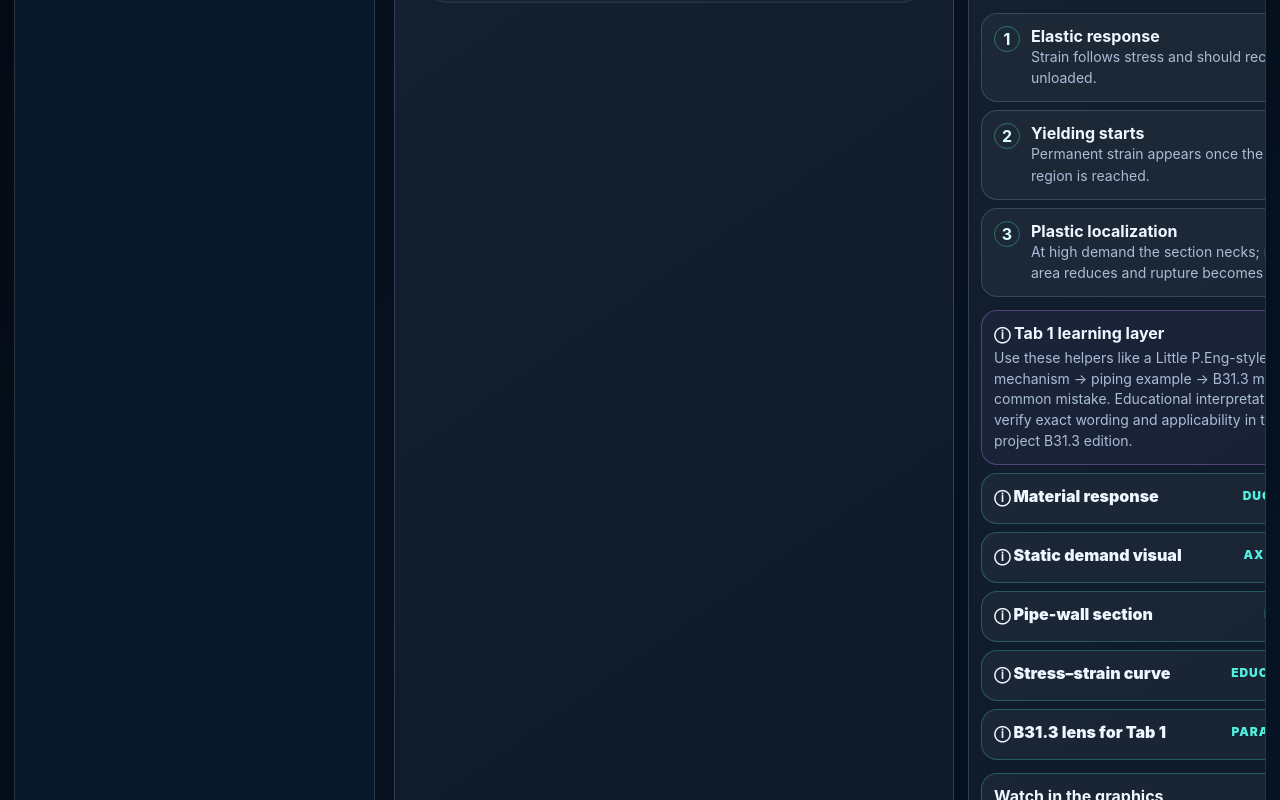
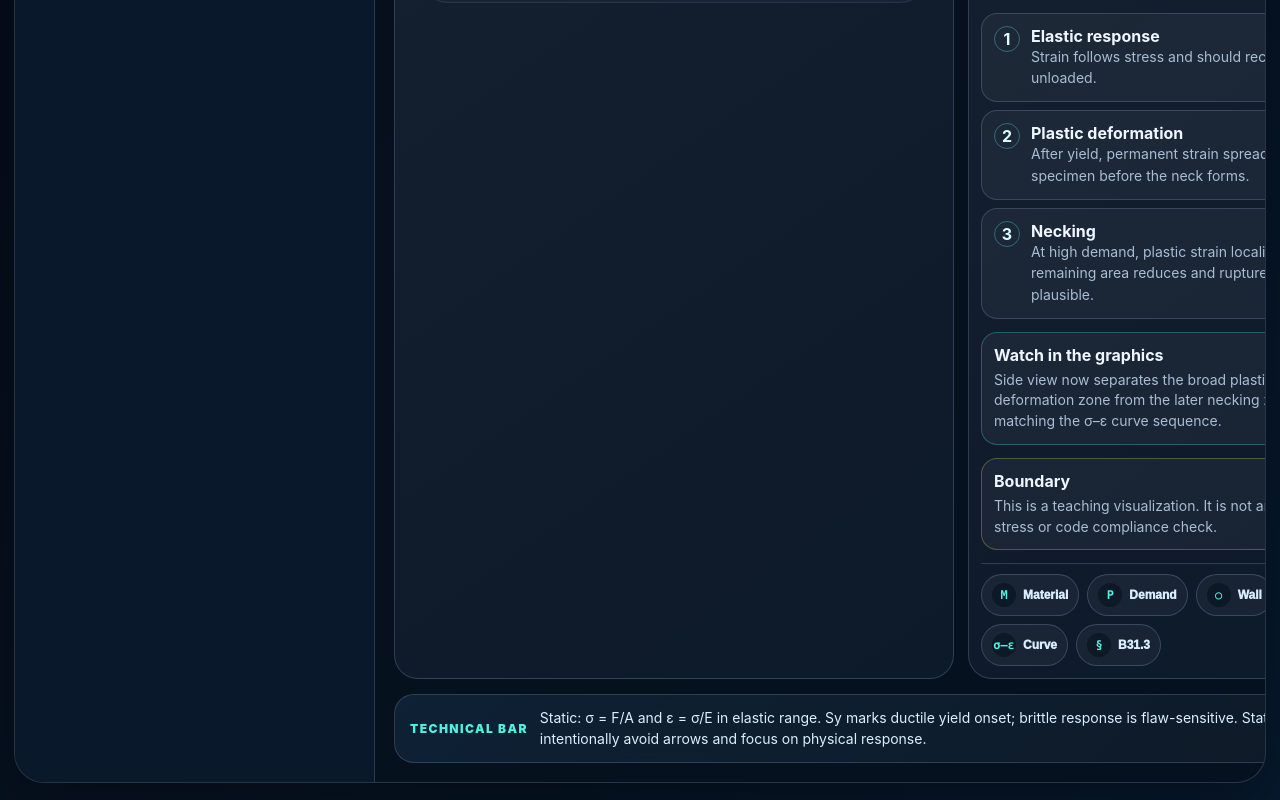
Before and after one commit to reallaksh19/PipingStressIllustration, a React (Vite) app in the folder failure-strength-lab-v3/: page / in a window 1280 px wide. Shown: the part 1120-1920 px from the top of the page. Built offline with nearby package versions, Linux system fonts and the light colour scheme.

Commit message:
Move static learning helpers to bottom icon bar

```diff
--- a/failure-strength-lab-v3/src/components/Interpretation.tsx
+++ b/failure-strength-lab-v3/src/components/Interpretation.tsx
@@ -1,3 +1,4 @@
+import { useState } from 'react';
 import { LabState, Status } from '../model/types';
 import { allowableStressRangePercent, cycleLabel, logCycles } from '../model/fatigueModel';
 
@@ -7,6 +8,7 @@ type Readout = { headline: string; principle: string; items: Item[]; steps: Step
 type StaticHelper = { title: string; route: string; concept: string; piping: string; b313: string; mistake: string; next: string };
 
 export function Interpretation({ state, status }: { state: LabState; status: Status }) {
+  const [activeStaticHelper, setActiveStaticHelper] = useState<string | null>(null);
   const r = state.mode === 'fatigue' ? fatigueReadout(state) : staticReadout(state);
   return <div className="interp" style={{ gap: 13 }}>
     <span className="badge" style={{ color: status.color }}>{status.badge}</span>
@@ -24,39 +26,57 @@ export function Interpretation({ state, status }: { state: LabState; status: Sta
       </div>)}
     </div>
 
-    {state.mode === 'static' && <StaticLearningHelpers state={state} />}
-
     <div className="bucket" style={{ borderColor: 'rgba(82,240,223,.28)' }}><b>Watch in the graphics</b><span className="copy">{r.watch}</span></div>
     <div className="bucket" style={{ borderColor: 'rgba(255,215,91,.28)' }}><b>Boundary</b><span className="copy">{r.caution}</span></div>
+
+    {state.mode === 'static' && <StaticLearningBar state={state} active={activeStaticHelper} onPick={setActiveStaticHelper} />}
   </div>;
 }
 
-function StaticLearningHelpers({ state }: { state: LabState }) {
+function StaticLearningBar({ state, active, onPick }: { state: LabState; active: string | null; onPick: (title: string | null) => void }) {
   const helpers = staticHelpers(state);
-  return <div style={{ display: 'grid', gap: 8 }} aria-label="Static loading learning helpers">
-    <div className="bucket" style={{ borderColor: 'rgba(184,132,255,.34)', background: 'rgba(184,132,255,.055)' }}>
-      <b>ⓘ Tab 1 learning layer</b>
-      <span className="copy">Use these helpers like a Little P.Eng-style route: mechanism → piping example → B31.3 map → common mistake. Educational interpretation only; verify exact wording and applicability in the licensed project B31.3 edition.</span>
+  const selected = helpers.find(helper => helper.title === active) ?? null;
+  const iconFor = (title: string) => title.includes('Material') ? 'M' : title.includes('demand') ? 'P' : title.includes('section') ? '○' : title.includes('curve') ? 'σ–ε' : '§';
+  const shortFor = (title: string) => title.replace('B31.3 lens for Tab 1', 'B31.3').replace('Static demand visual', 'Demand').replace('Pipe-wall section', 'Wall').replace('Stress–strain curve', 'Curve').replace('Material response', 'Material');
+
+  return <div style={{ display: 'grid', gap: 10, borderTop: '1px solid rgba(190,220,255,.18)', paddingTop: 10 }} aria-label="Static loading learning bar">
+    <div style={{ display: 'flex', flexWrap: 'wrap', gap: 8, alignItems: 'center' }}>
+      {helpers.map(helper => {
+        const activeButton = selected?.title === helper.title;
+        return <button
+          key={helper.title}
+          type="button"
+          onClick={() => onPick(activeButton ? null : helper.title)}
+          title={`ⓘ ${helper.title}`}
+          style={{
+            border: `1px solid ${activeButton ? 'rgba(82,240,223,.82)' : 'rgba(190,220,255,.20)'}`,
+            borderRadius: 999,
+            background: activeButton ? 'linear-gradient(135deg,rgba(85,184,255,.25),rgba(82,240,223,.10))' : 'rgba(255,255,255,.045)',
+            color: activeButton ? '#dcfffb' : '#d8edff',
+            padding: '8px 10px',
+            display: 'inline-flex',
+            alignItems: 'center',
+            gap: 7,
+            cursor: 'pointer',
+            fontWeight: 950,
+            fontSize: 12,
+          }}
+        >
+          <span style={{ display: 'grid', placeItems: 'center', width: 24, height: 24, borderRadius: 999, background: 'rgba(6,16,29,.56)', color: '#52f0df', fontFamily: 'ui-monospace, Menlo, Consolas, monospace' }}>{iconFor(helper.title)}</span>
+          <span>{shortFor(helper.title)}</span>
+        </button>;
+      })}
     </div>
-    {helpers.map(helper => <HelperDetails key={helper.title} helper={helper} />)}
+
+    {selected && <div className="bucket" style={{ borderColor: 'rgba(184,132,255,.34)', background: 'rgba(184,132,255,.055)' }}>
+      <b>ⓘ {selected.title} <span style={{ color: '#52f0df', fontSize: 12, letterSpacing: '.08em', textTransform: 'uppercase' }}> · {selected.route}</span></b>
+      <span className="copy"><b>Concept:</b> {selected.concept}</span>
+      <span className="copy"><b>Piping:</b> {selected.piping}</span>
+      <span className="copy"><b>B31.3 map:</b> {selected.b313}</span>
+      <span className="copy"><b>Mistake:</b> {selected.mistake}</span>
+      <span className="copy"><b>Next:</b> {selected.next}</span>
+    </div>}
   </div>;
-}
-
-function HelperDetails({ helper }: { helper: StaticHelper }) {
-  const gridStyle = { display: 'grid', gridTemplateColumns: '112px 1fr', gap: 6, alignItems: 'start' } as const;
-  return <details className="card" style={{ borderColor: 'rgba(82,240,223,.26)' }}>
-    <summary style={{ cursor: 'pointer', listStyle: 'none', display: 'flex', justifyContent: 'space-between', gap: 10, alignItems: 'center', fontWeight: 950 }}>
-      <span>ⓘ {helper.title}</span>
-      <span style={{ color: '#52f0df', fontSize: 12, letterSpacing: '.08em', textTransform: 'uppercase' }}>{helper.route}</span>
-    </summary>
-    <div style={{ display: 'grid', gap: 8, marginTop: 10 }}>
-      <div style={gridStyle}><b>Concept</b><span className="copy">{helper.concept}</span></div>
-      <div style={gridStyle}><b>Piping use</b><span className="copy">{helper.piping}</span></div>
-      <div style={gridStyle}><b>B31.3 map</b><span className="copy">{helper.b313}</span></div>
-      <div style={gridStyle}><b>Mistake</b><span className="copy">{helper.mistake}</span></div>
-      <div style={gridStyle}><b>Next</b><span className="copy">{helper.next}</span></div>
-    </div>
-  </details>;
 }
 
 function staticHelpers(state: LabState): StaticHelper[] {
@@ -131,20 +151,20 @@ function staticReadout(state: LabState): Readout {
 
   if (ductile && tension) {
     return {
-      headline: load >= 72 ? 'Ductile tensile plasticity controls the picture' : 'Ductile tension gives visible warning before rupture',
-      principle: 'For ductile static tension, read the sequence as elastic stretch → yield → plastic strain localization. The visual focus is deformation, not arrow direction.',
+      headline: load >= 76 ? 'Ductile tensile necking follows plastic deformation' : load >= 45 ? 'Ductile tension is in plastic deformation range' : 'Ductile tension gives visible warning before rupture',
+      principle: 'For ductile static tension, read the sequence as elastic stretch → yield/plastic deformation → necking. The visual focus is staged deformation, not arrow direction.',
       items: [
         { label: 'Demand', value: 'Static axial tension' },
         { label: 'Material', value: 'Ductile metal' },
         { label: 'Range', value: level },
-        { label: 'Failure mode', value: load >= 72 ? 'Necking / rupture risk' : 'Yield / deformation watch' },
+        { label: 'Failure mode', value: load >= 76 ? 'Necking after plasticity' : load >= 45 ? 'Plastic deformation' : 'Elastic stretch' },
       ],
       steps: [
         { title: 'Elastic response', text: 'Strain follows stress and should recover when unloaded.' },
-        { title: 'Yielding starts', text: 'Permanent strain appears once the simplified Sy region is reached.' },
-        { title: 'Plastic localization', text: 'At high demand the section necks; remaining area reduces and rupture becomes plausible.' },
+        { title: 'Plastic deformation', text: 'After yield, permanent strain spreads along the specimen before the neck forms.' },
+        { title: 'Necking', text: 'At high demand, plastic strain localizes; the remaining area reduces and rupture becomes plausible.' },
       ],
-      watch: 'Dog-bone stretch, yield band, and necking lines in side view; wall thinning/yield band in cross-section.',
+      watch: 'Side view now separates the broad plastic deformation zone from the later necking zone, matching the σ–ε curve sequence.',
       caution: 'This is a teaching visualization. It is not an allowable-stress or code compliance check.',
     };
   }
```
